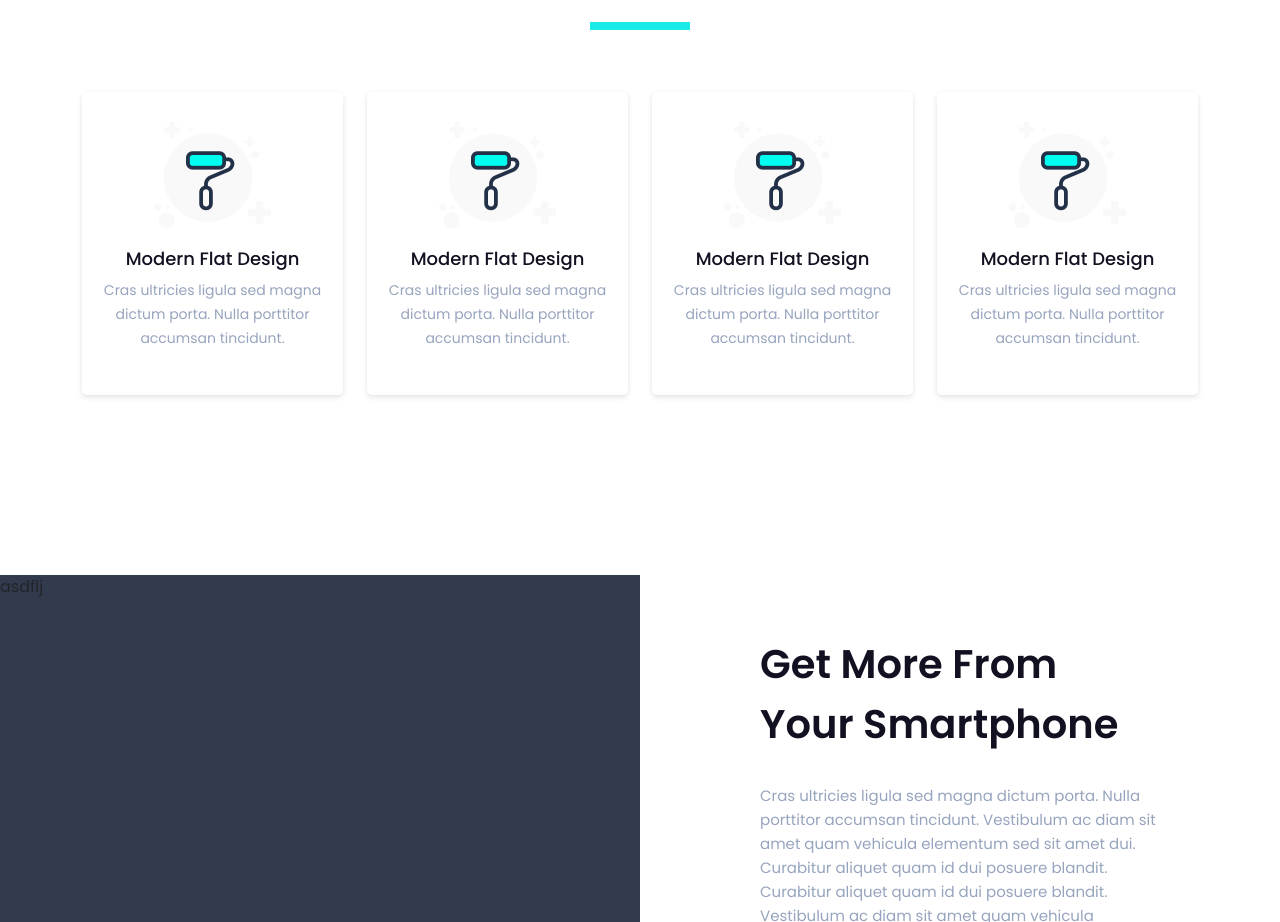
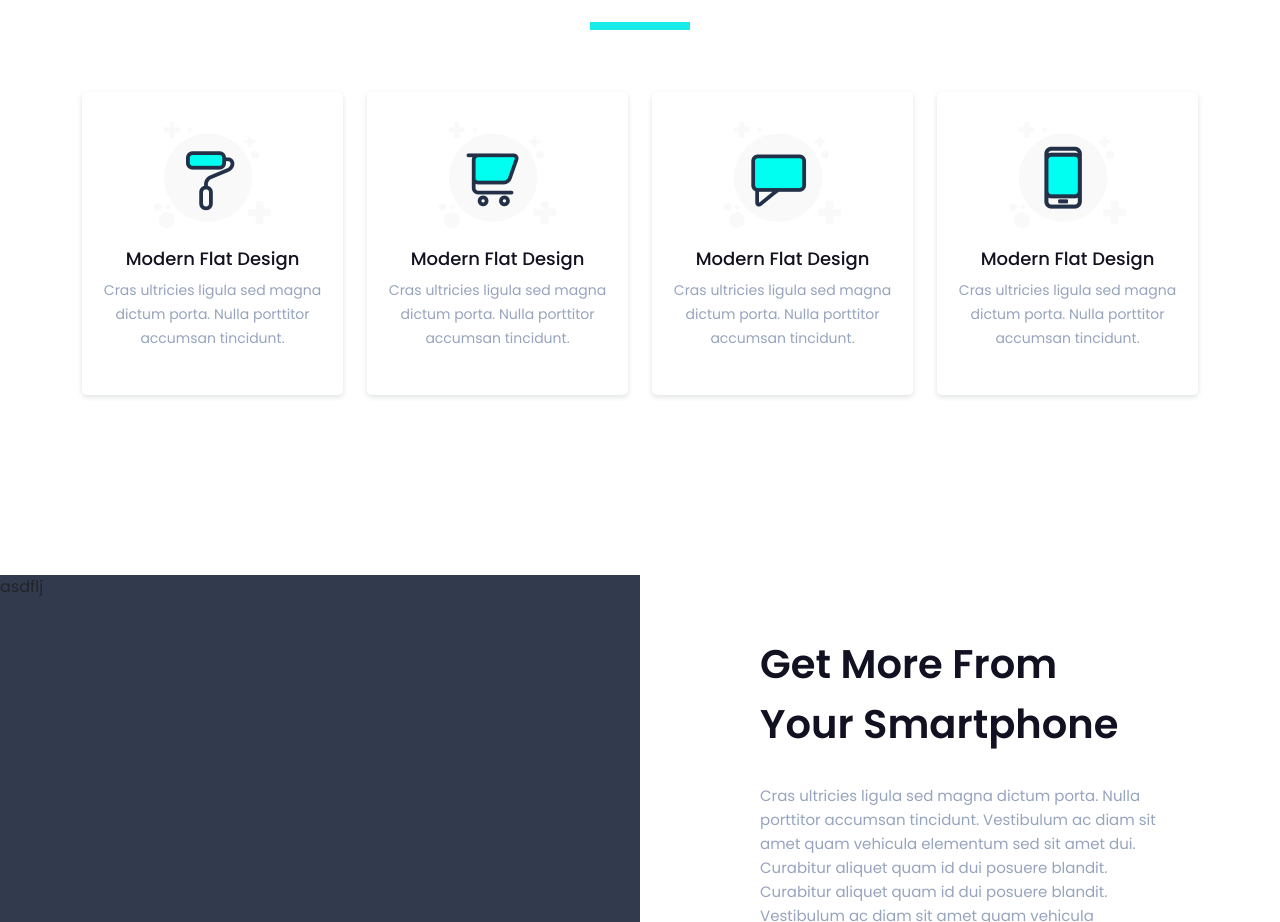
Before and after one commit to shakibhosensabbir/appo-landing-page, a plain HTML site: page index.html in a window 1280 px wide. Shown: the part 960-1882 px from the top of the page. Drawn offline with Linux system fonts and the light colour scheme.

Commit message:
Update index.html

```diff
--- a/index.html
+++ b/index.html
@@ -118,7 +118,7 @@
                 <div class="col-xl-3 col-lg-3 col-md-6">
                     <div class="services__box">
                         <div class="icon">
-                            <img src="assets/img/services/01.png" alt="">
+                            <img src="assets/img/services/02.png" alt="">
                         </div>
                         <h4>Modern Flat Design</h4>
                         <p>Cras ultricies ligula sed magna dictum porta. Nulla porttitor accumsan tincidunt. </p>
@@ -127,7 +127,7 @@
                 <div class="col-xl-3 col-lg-3 col-md-6">
                     <div class="services__box">
                         <div class="icon">
-                            <img src="assets/img/services/01.png" alt="">
+                            <img src="assets/img/services/03.png" alt="">
                         </div>
                         <h4>Modern Flat Design</h4>
                         <p>Cras ultricies ligula sed magna dictum porta. Nulla porttitor accumsan tincidunt. </p>
@@ -136,7 +136,7 @@
                 <div class="col-xl-3 col-lg-3 col-md-6">
                     <div class="services__box">
                         <div class="icon">
-                            <img src="assets/img/services/01.png" alt="">
+                            <img src="assets/img/services/04.png" alt="">
                         </div>
                         <h4>Modern Flat Design</h4>
                         <p>Cras ultricies ligula sed magna dictum porta. Nulla porttitor accumsan tincidunt. </p>
```
